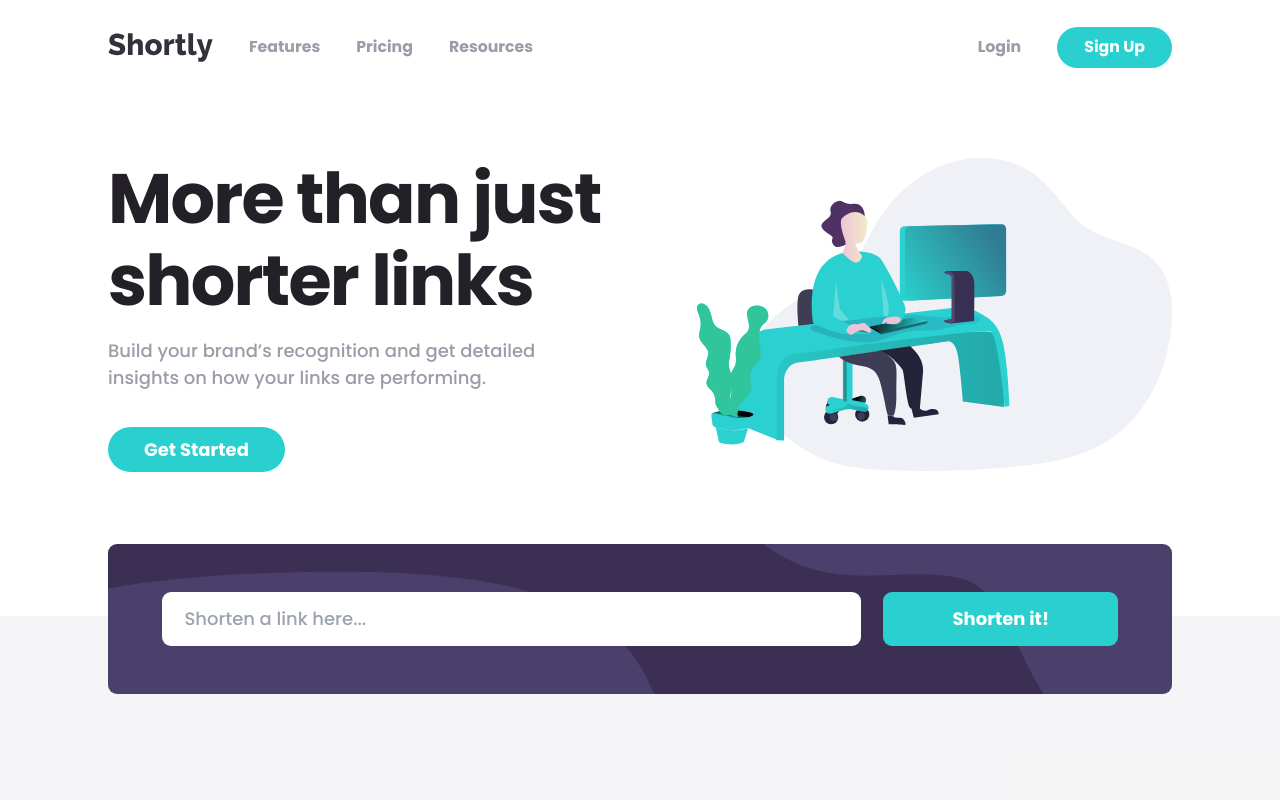
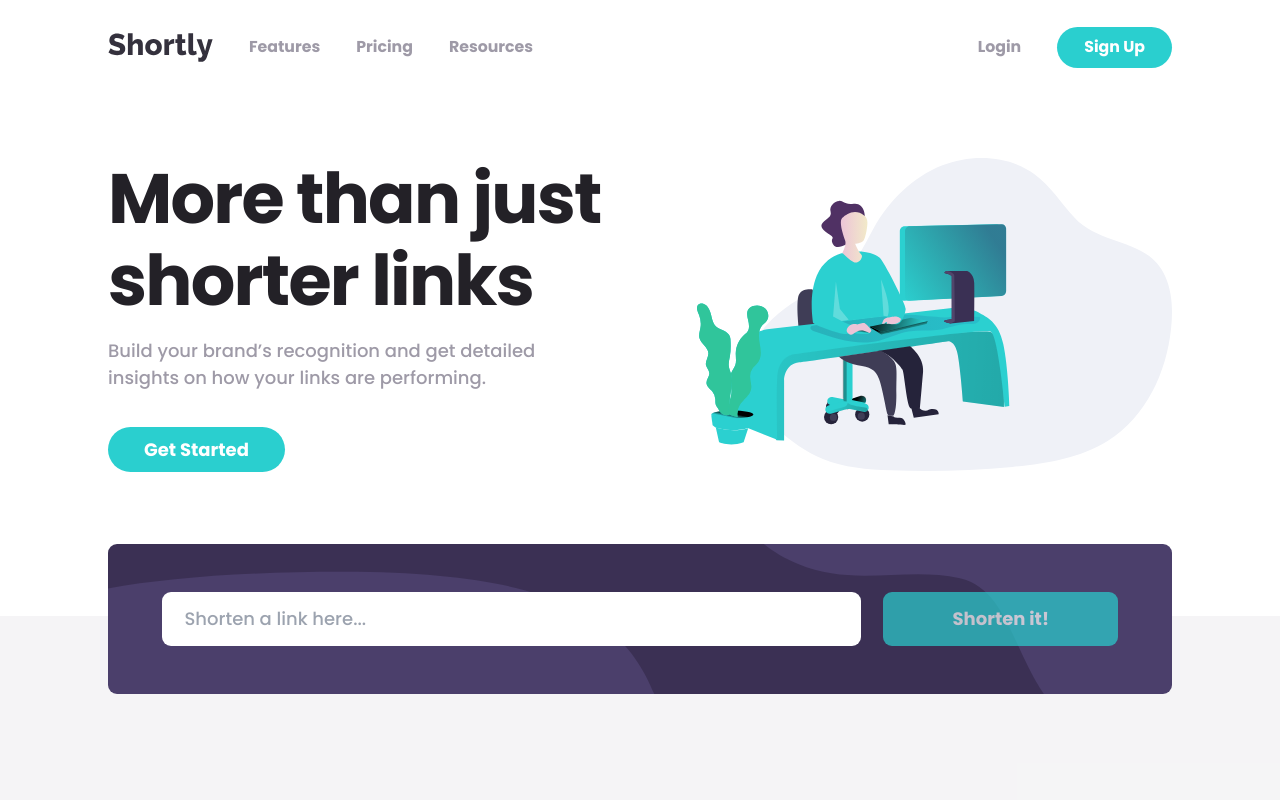
Before and after one commit to saroshfarhan/url-shortener, a React (Vite) app: page / in a window 1280 px wide. Shown: the top 800 px of the page. Built offline with nearby package versions, Linux system fonts and the light colour scheme.

Commit message:
validation in url added

```diff
--- a/src/components/urlShortener.jsx
+++ b/src/components/urlShortener.jsx
@@ -2,6 +2,16 @@ import React, { useState } from "react";
 
 function UrlShortener({ handleClick }) {
   const [url, setUrl] = useState("");
+  const validateUrl = (url) => {
+    const regex = new RegExp(
+      "(https?://)?([\\da-z.-]+)\\.([a-z.]{2,6})[/\\w .-]*/?"
+    );
+    if (regex.test(url)) {
+      setUrl(url);
+    } else {
+      setUrl("");
+    }
+  };
   return (
     <div className="container absolute top-[-4rem] rounded-lg bg-primary_dark_violet bg-shortenMobile bg-cover lg:flex lg:h-[150px] lg:w-full lg:items-center lg:justify-center lg:bg-shortenDeskTop">
       <div className="flex flex-col gap-3 px-5 py-6 lg:w-full lg:flex-row lg:items-center lg:justify-evenly lg:gap-5 lg:px-12">
@@ -10,11 +20,12 @@ function UrlShortener({ handleClick }) {
           name="longURL"
           placeholder="Shorten a link here..."
           className="rounded-lg py-3 px-5 lg:basis-3/4"
-          onChange={(e) => setUrl(e.target.value)}
+          onChange={(e) => validateUrl(e.target.value)}
         />
         <button
           type="button"
-          className="rounded-lg bg-primary_cyan px-8 py-3 text-base font-bold text-white hover:bg-hover lg:basis-1/4"
+          disabled={url === ""}
+          className="rounded-lg bg-primary_cyan px-8 py-3 text-base font-bold text-white hover:bg-hover disabled:cursor-not-allowed disabled:opacity-70 disabled:hover:bg-primary_cyan lg:basis-1/4"
           onClick={() => handleClick(url)}
         >
           Shorten it!
```
